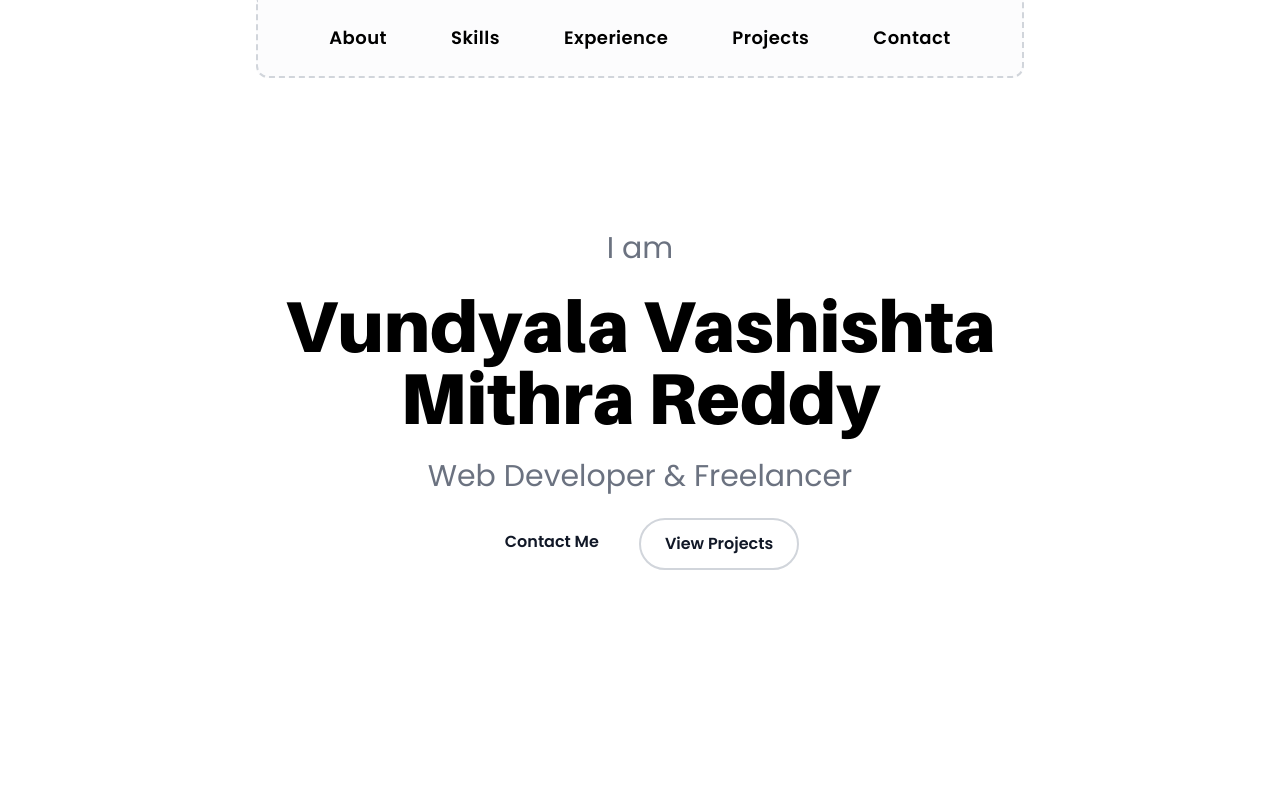
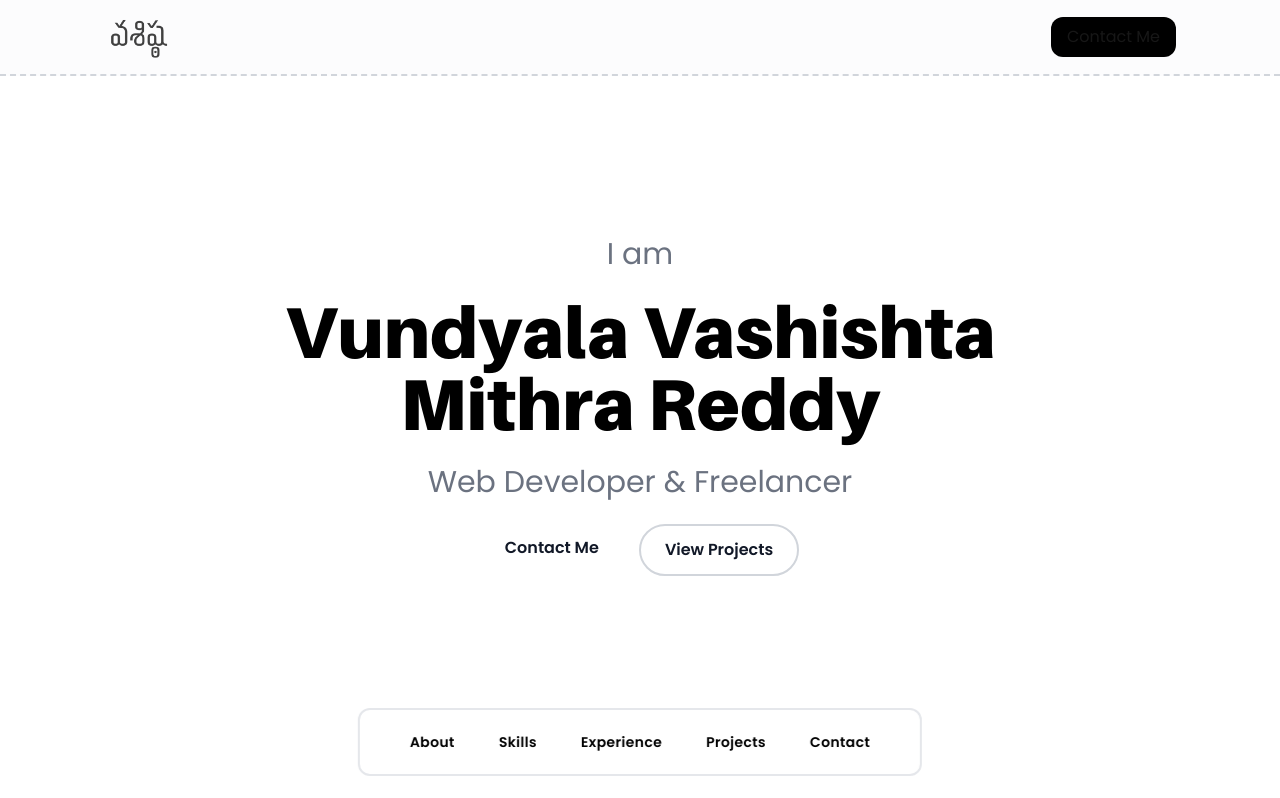
Before and after one commit to Vashishta-Mithra-Reddy/vashishta, a Next.js app: page / in a window 1280 px wide. Shown: the top 798 px of the page. Built offline with nearby package versions, Linux system fonts and the light colour scheme.

Commit message:
added the dock and made some design changes

```diff
--- a/app/layout.tsx
+++ b/app/layout.tsx
@@ -2,6 +2,7 @@ import type { Metadata } from "next";
 
 import './globals.css'
 import { Poppins } from 'next/font/google'
+import Dock from "@/components/Dock";
 
 const poppins = Poppins({ subsets: ['latin'], weight: ['400', '500', '600', '700'] })
 
@@ -19,6 +20,7 @@ export default function RootLayout({
     <html lang="en">
       <body className={poppins.className}>
         {children}
+        <Dock/>
       </body>
     </html>
   )
--- a/app/page.tsx
+++ b/app/page.tsx
@@ -12,6 +12,7 @@ import Experience from '../components/Experience'
 import Contact from '../components/Contact'
 import Marquee from '@/components/Marquee'
 import Loading from './loading'
+import More from '@/components/More'
 
 export default function Home() {
   const [isLoading, setIsLoading] = useState(true);
@@ -38,8 +39,9 @@ export default function Home() {
           <Projects />
           {/* <Education /> */}
           {/* <Achievements /> */}
-          <Contact />
+          <More/>
         </main>
+        <Contact />
       </div>
     </>
   )
--- a/components/Contact.tsx
+++ b/components/Contact.tsx
@@ -1,14 +1,14 @@
 export default function Contact() {
   const Languages = ["English","Telugu","Hindi","Japanese(Basic)"]
   return (
-    <section id="contact" className="py-20 bg-white text-black">
-      <div className="container mx-auto px-4 mt-5">
+    <section id="contact" className=" bg-white text-black w-full">
+      <div className="container mx-auto mt-5 pb-4 md:pb-20">
 
 
-        {/* Navigation Section */}
+        {/* Navigation Section
         <div className="text-center mb-10">
           <h3 className="text-xl font-medium mb-4">More About Me?</h3>
-          <div className="flex flex-wrap justify-center items-center gap-6 bg-white py-4 px-6 rounded-lg mx-auto max-w-3xl border-2 border-dashed border-gray-300">
+          <div className="flex flex-wrap justify-center items-center gap-6 bg-white py-4 px-6 rounded-lg mx-auto border-2 border-dashed border-gray-300">
             <a
               href="/music"
               className="text-black hover:text-blue-600 transition-colors duration-300"
@@ -28,7 +28,7 @@ export default function Contact() {
               Gallery
             </a>
           </div>
-        </div>
+        </div> */}
 
         {/* <div className="text-center mb-10">
           <h3 className="text-xl font-medium mb-4">Languages known</h3>
@@ -42,9 +42,9 @@ export default function Contact() {
           </div>
         </div> */}
 
-        <h2 className="text-3xl font-semibold mb-8 text-center">Contact</h2>
         {/* Contact Info Section */}
-        <div className="text-center space-y-6 max-w-5xl mx-auto bg-white p-8 rounded-lg border-2 border-dashed border-gray-300">
+        <div className="text-center space-y-6 mx-auto bg-white p-8 rounded-lg border-t-2 border-dashed border-gray-300">
+          {/* <h2 className="text-3xl font-semibold mb-8 text-center">Contact</h2> */}
           <p className="text-black font-bold">
             Email:{" "}
             <a
--- /dev/null
+++ b/components/Dock.tsx
@@ -0,0 +1,51 @@
+"use client";
+
+import Link from "next/link";
+import { usePathname } from "next/navigation";
+import { useEffect, useState } from "react";
+
+export default function Dock() {
+  const navItems = ['About', 'Skills', 'Experience', 'Projects', 'Contact'];
+  const pathname = usePathname();
+  const [hash, setHash] = useState('');
+
+  useEffect(() => {
+    const updateHash = () => {
+      setTimeout(() => setHash(window.location.hash), 10);
+    };
+
+    updateHash(); // Initial
+    window.addEventListener('hashchange', updateHash);
+    window.addEventListener('popstate', updateHash);
+    window.addEventListener('scroll', updateHash);
+
+    return () => {
+      window.removeEventListener('hashchange', updateHash);
+      window.removeEventListener('popstate', updateHash);
+      window.removeEventListener('scroll', updateHash);
+    };
+  }, []);
+
+  return (
+    <section className="hidden md:block">
+      <nav className="fixed bottom-6 left-1/2 transform -translate-x-1/2 bg-white border-2 px-8 py-5 backdrop-blur-xl rounded-xl space-x-2">
+        {navItems.map((item) => {
+          const itemHash = `#${item.toLowerCase()}`;
+          const isActive = hash === itemHash;
+          return (
+            <Link
+              key={item}
+              href={itemHash}
+              className={`nav-link relative group text-sm font-semibold tracking-wide px-4 py-2 rounded-lg font-poppins transition-colors duration-300 ${
+                isActive ? 'border-2 border-black/20 border-dashed text-black' : 'text-black border-2 border-transparent hover:bg-black/10'
+              }`}
+            >
+              {item}
+              <span className="absolute left-0 right-0 bottom-0 h-0.5 bg-primary transform scale-x-0 group-hover:scale-x-100 transition-transform duration-300 ease-in-out"></span>
+            </Link>
+          );
+        })}
+      </nav>
+    </section>
+  );
+}
--- a/components/Experience.tsx
+++ b/components/Experience.tsx
@@ -84,7 +84,7 @@ export default function Experience() {
           {experiences.map((exp, index) => (
             <div
               key={index}
-              className="bg-white p-10 rounded-lg border-dashed border-2 border-gray-300 transition-all duration-300"
+              className="bg-white p-10 rounded-lg border border-gray-300 transition-all duration-300"
             >
               <div className="flex flex-col md:flex-row justify-between items-start md:items-center mb-4">
                 <div className="flex items-center">
--- a/components/Header.tsx
+++ b/components/Header.tsx
@@ -1,6 +1,7 @@
 'use client'
 
 import Link from 'next/link'
+import Image from 'next/image'
 import { useState, useEffect } from 'react'
 
 export default function Header() {
@@ -29,10 +30,20 @@ export default function Header() {
 
   return (
     // <header className={`fixed w-full top-0 z-50 transition-all duration-300 px-1 md:px-6 ${isScrolled ? 'bg-white border-b-2 border-gray-300' : 'bg-transparent'} `}>
-    <header className={`fixed max-w-3xl w-full top-0 z-50 transition-all duration-300 px-1 md:px-6 bg-gray-50/50 border-x-2 border-b-2 border-dashed backdrop-blur-3xl border-gray-300 rounded-none md:rounded-b-xl `}>
-      <nav className="container mx-auto px-3 py-6">
-        <div className="flex justify-end md:justify-center items-center">
-          <div className="hidden md:flex space-x-16">
+    <header className={`fixed md:relative w-full top-0 z-50 transition-all duration-300 px-1 md:px-6 bg-gray-50/50 border-b-2 border-dashed backdrop-blur-3xl border-gray-300`}>
+      <nav className="container mx-auto px-8 md:px-20 py-4">
+        <div className="flex justify-between items-center">
+        <Link href="/">
+        <Image
+          src="/logo.png"
+          alt="Logo"
+          style={{ objectFit: "cover" }}
+          width={70}
+          height={35}
+          className='animate-pulse'
+        />
+        </Link>
+          {/* <div className="hidden md:flex space-x-16">
             {navItems.map((item) => (
               <Link
                 key={item}
@@ -43,7 +54,10 @@ export default function Header() {
                 <span className="absolute left-0 right-0 bottom-0 h-0.5 bg-primary transform scale-x-0 group-hover:scale-x-100 transition-transform duration-300 ease-in-out"></span>
               </Link>
             ))}
-          </div>
+          </div> */}
+          <button className='px-4 py-2 bg-black rounded-xl hidden md:block'>
+            Contact Me
+          </button>
           <button
             className="md:hidden text-white focus:outline-none"
             onClick={toggleMenu}
--- a/components/Hero.tsx
+++ b/components/Hero.tsx
@@ -2,7 +2,7 @@ import Image from 'next/image'
 
 export default function Hero() {
   return (
-    <section className="relative h-screen flex items-center justify-center  text-white overflow-hidden">
+    <section className="relative h-screen flex items-start pt-52 md:pt-40 justify-start text-white overflow-hidden">
       {/* <div className="absolute inset-0 overflow-hidden">
         <Image
           src="/placeholder.svg?height=1080&width=1920"
--- /dev/null
+++ b/components/More.tsx
@@ -0,0 +1,32 @@
+export default function More() {
+    return (
+      <section id="more" className="py-20 bg-white text-black">
+        <div className="container mx-auto px-4 mt-5">
+          {/* Navigation Section */}
+          <div className="text-center mb-10">
+            <h3 className="text-xl font-medium mb-4">More About Me?</h3>
+            <div className="flex flex-wrap justify-center items-center gap-6 bg-white py-4 px-6 rounded-lg mx-auto border-2 border-dashed border-gray-300">
+              <a
+                href="/music"
+                className="text-black hover:text-blue-600 transition-colors duration-300"
+              >
+                Music
+              </a>
+              <a
+                href="/quotes"
+                className="text-black hover:text-blue-600 transition-colors duration-300"
+              >
+                Quotes
+              </a>
+              <a
+                href="/gallery"
+                className="text-black hover:text-blue-600 transition-colors duration-300"
+              >
+                Gallery
+              </a>
+            </div>
+          </div>
+        </div>
+      </section>
+    );
+  }
--- a/components/Projects.tsx
+++ b/components/Projects.tsx
@@ -149,7 +149,7 @@ export default function Projects() {
           {ongoingProjects.map((project, index) => (
             <div
               key={index}
-              className="bg-white px-12 py-10 rounded-lg border-gray-300 border-2 border-dashed transition-all duration-300 transform hover:-translate-y-1 flex flex-col min-h-[400px] relative overflow-hidden"
+              className="bg-white px-12 py-10 rounded-lg border-gray-300 border-2 transition-all duration-300 transform hover:-translate-y-1 flex flex-col min-h-[400px] relative overflow-hidden"
             >
 
               <div className="relative z-10 flex flex-col h-full">
@@ -201,7 +201,7 @@ export default function Projects() {
           {projects.map((project, index) => (
             <div
               key={index}
-              className="bg-white px-12 py-10 rounded-lg border-gray-300 border-2 border-dashed transition-all duration-300 transform hover:-translate-y-1 flex flex-col min-h-[400px]"
+              className="bg-white px-12 py-10 rounded-lg border-gray-300 border-2 transition-all duration-300 transform hover:-translate-y-1 flex flex-col min-h-[400px]"
             >
               <div className="relative z-10 flex flex-col h-full">
                 <div className="flex items-center mb-6">
```
Also changed, not shown: public/logo.png (added).
